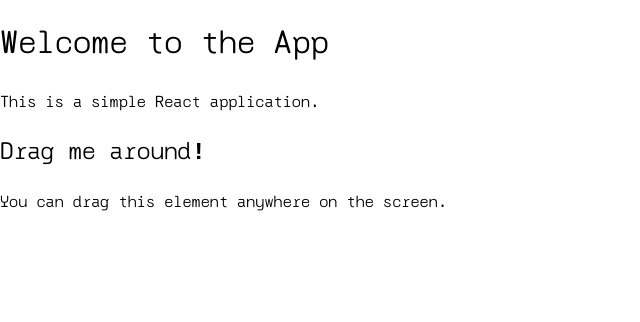
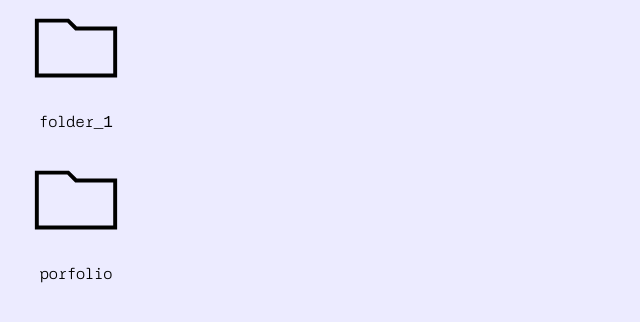
Before and after one commit to iagoViotti/iagoViotti.github.io, a React (Vite) app: page / in a window 1280 px wide. Shown: the top 322 px of the page, without its empty margins (0-640 px from the left). Built offline with nearby package versions, Linux system fonts and the light colour scheme.

Commit message:
:sparkles: feat mainpage and 2 draggable folders

```diff
--- a/src/App.css
+++ b/src/App.css
@@ -1,5 +1,20 @@
-/* #app {
-  background-color: red;
-  height: 100dvh;
-  width: 100dvw;
-} */
+#app {
+  height: 100vh;
+  width: 100vw;
+  overflow: hidden;
+}
+
+.app-background {
+  position: absolute;
+  top: 0;
+  left: 0;
+  width: 100vw;
+  height: 100vh;
+  background-color: var(--background);
+}
+
+.grid {
+  display: flex;
+  flex-wrap: wrap;
+  flex-direction: column;
+}
--- a/src/App.tsx
+++ b/src/App.tsx
@@ -1,16 +1,22 @@
-import Draggable from "react-draggable"
+import Folder from "./components/Folder"
+import { useSelect } from "./context/SelectContext"
+import "./App.css"
+
 
 const App = () => {
+  const { setSelected } = useSelect()
+  const handleClick = () => {
+    setSelected('none')
+  }
   return (
-    <div className="App">
-      <h1>Welcome to the App</h1>
-      <p>This is a simple React application.</p>
-      <Draggable>
-        <div className="draggable">
-          <h2>Drag me around!</h2>
-          <p>You can drag this element anywhere on the screen.</p>
+    <div>
+      <div className="App" id="app">
+        <div className="app-background" onClick={() => handleClick()} />
+        <div className="grid">
+          <Folder name='folder_1' />
+          <Folder name='porfolio' />
         </div>
-      </Draggable>
+      </div>
     </div>
   )
 }
--- /dev/null
+++ b/src/assets/svg/folder.tsx
@@ -0,0 +1,13 @@
+export const folderIcon = (
+  <svg
+    width="100"
+    height="100"
+    viewBox="0 0 24 24"
+    fill="none"
+    stroke="currentColor"
+    strokeWidth="1"
+    className="folder-icon"
+  >
+    <path d="M22 7H12l-2-2H2v14h20V7z"></path>
+  </svg>
+)
--- /dev/null
+++ b/src/components/Folder.css
@@ -0,0 +1,20 @@
+.folder {
+  width: 150px;
+  height: 150px;
+  display: flex;
+  flex-direction: column;
+  justify-content: center;
+  align-items: center;
+  border-radius: 10px;
+  text-align: center;
+  user-select: none;
+  border: 1px solid transparent;
+}
+
+.folder:hover {
+  background-color: #cecece93;
+}
+
+.selected {
+  border: 1px dashed #000;
+}
--- /dev/null
+++ b/src/components/Folder.tsx
@@ -0,0 +1,32 @@
+import Draggable from "react-draggable"
+import './Folder.css'
+import { useSelect } from "../context/SelectContext"
+import { folderIcon } from "../assets/svg/folder"
+
+const Folder = (props: { name: string }) => {
+  const { name } = props
+  const { selected, setSelected, lastTimeClicked, setLastTimeClicked } = useSelect()
+
+  const handleClick = () => {
+    setSelected(name)
+    setLastTimeClicked(Date.now())
+    if (Date.now() - lastTimeClicked < 200) {
+      console.log("Double click detected on", name)
+    }
+    setLastTimeClicked(Date.now())
+  }
+
+  return (
+    <Draggable bounds={'body'}>
+      <div
+        className={`folder ${selected === name ? "selected" : ""}`}
+        onClick={() => handleClick()}
+      >
+        {folderIcon}
+        <p>{name}</p>
+      </div>
+    </Draggable>
+  )
+}
+
+export default Folder
--- /dev/null
+++ b/src/context/SelectContext.tsx
@@ -0,0 +1,35 @@
+import { createContext, useContext, useState } from "react";
+
+interface SelectContextType {
+  selected: React.ReactNode | null
+  setSelected: React.Dispatch<React.SetStateAction<React.ReactNode>>;
+  lastTimeClicked: number;
+  setLastTimeClicked: (lastTimeClicked: number) => void;
+}
+
+const SelectContext = createContext<SelectContextType>(
+  {} as SelectContextType
+);
+
+export const useSelect = () => {
+  const context = useContext(SelectContext);
+  if (!context) {
+    throw new Error("useSelect must be used within a SelectProvider");
+  }
+  return context;
+};
+
+export const SelectProvider: React.FC<{ children: React.ReactNode }> = ({
+  children,
+}) => {
+  const [selected, setSelected] = useState<React.ReactNode | null>(null);
+  const [lastTimeClicked, setLastTimeClicked] = useState(0);
+
+  return (
+    <SelectContext.Provider
+      value={{ selected, setSelected, lastTimeClicked, setLastTimeClicked }}
+    >
+      {children}
+    </SelectContext.Provider>
+  );
+};
--- a/src/context/ThemeContext.tsx
+++ b/src/context/ThemeContext.tsx
@@ -24,7 +24,10 @@ export const ThemeProvider: React.FC<{ children: React.ReactNode }> = ({ childre
     <ThemeContext.Provider
       value={{ theme, setTheme }}
     >
-      <div className={theme}>
+      <div className={theme}
+        style={{
+          height: '100vh', width: '100vw', display: 'flex', flexDirection: 'column', justifyContent: 'center', alignItems: 'center', overflow: 'hidden'
+        }}>
         {children}
       </div>
     </ThemeContext.Provider>
--- a/src/index.css
+++ b/src/index.css
@@ -47,11 +47,16 @@
 body {
   margin: 0;
   padding: 0;
+  width: 100vw;
+  height: 100vh;
+  overflow: hidden;
 }
 
-/* :root {
-
-} */
+:root {
+  margin: 0;
+  padding: 0;
+  overflow: hidden;
+}
 
 ::selection {
   background-color: #ffcc00;
--- a/src/main.tsx
+++ b/src/main.tsx
@@ -3,9 +3,12 @@ import { ThemeProvider } from './context/ThemeContext'
 import App from './App'
 import './index.css'
 import './App.css'
+import { SelectProvider } from './context/SelectContext'
 
 ReactDOM.createRoot(document.getElementById('root')!).render(
   <ThemeProvider>
-    <App />
+    <SelectProvider>
+      <App />
+    </SelectProvider>
   </ThemeProvider>
 )
```
